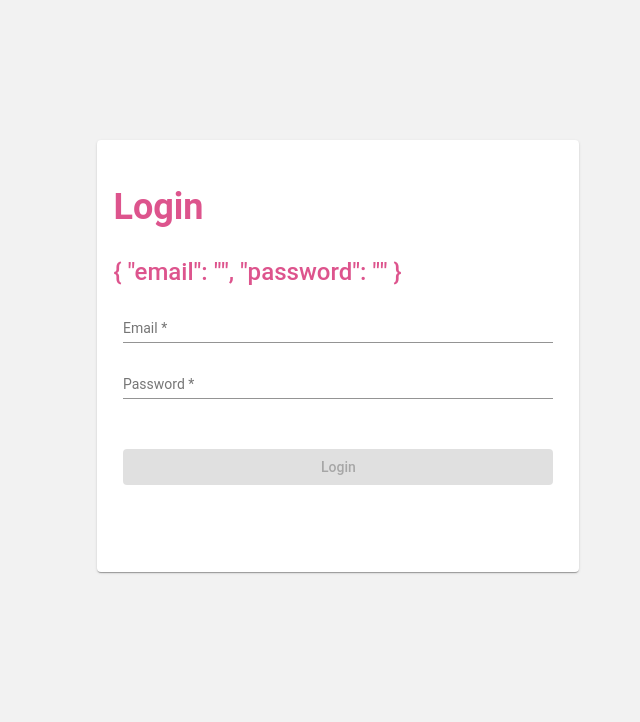
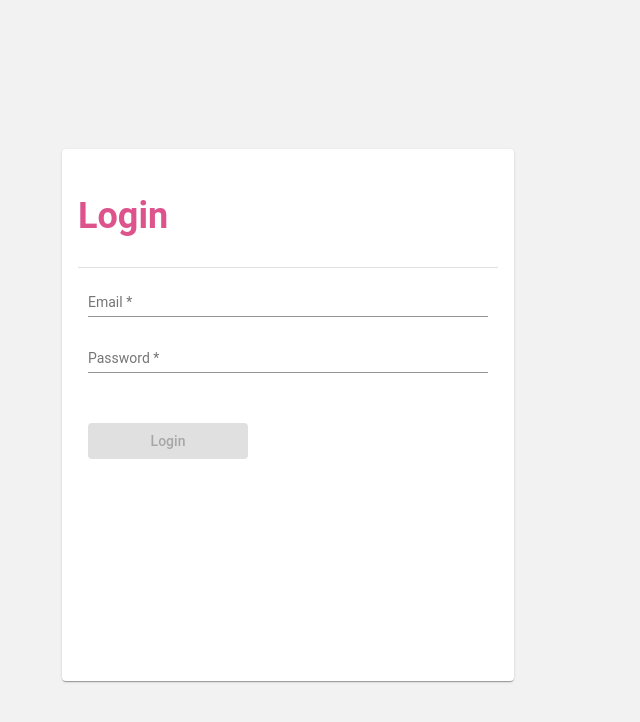
Before and after one commit to Drewery-ctrl/invoice-builder, an Angular app: page /login in a window 1280 px wide. Shown: the top 722 px of the page, without its empty margins (367-1007 px from the left). Built offline with nearby package versions, Linux system fonts and the light colour scheme.

Commit message:
Send Login Request to Backend Server

```diff
--- a/src/app/app.module.ts
+++ b/src/app/app.module.ts
@@ -6,6 +6,7 @@ import {AppComponent} from './app.component';
 import {BrowserAnimationsModule} from "@angular/platform-browser/animations";
 import {MaterialModule} from "./shared/material.module";
 import {AuthModule} from "./auth/auth.module";
+import {CoreModule} from './core/core.module';
 
 @NgModule({
    declarations: [
@@ -16,7 +17,8 @@ import {AuthModule} from "./auth/auth.module";
       BrowserAnimationsModule,
       MaterialModule,
       AppRoutingModule,
-      AuthModule
+      AuthModule,
+      CoreModule
    ],
    providers: [],
    bootstrap: [AppComponent]
--- a/src/app/auth/auth.component.html
+++ b/src/app/auth/auth.component.html
@@ -1,10 +1,10 @@
 <div class="limiter">
    <div class="container-login">
-      <mat-card>
+      <mat-card mat-elevation-z8>
          <mat-card-title>
             <h2>Login</h2>
-            {{ this.authForm.value | json }}
          </mat-card-title>
+         <mat-divider inset></mat-divider>
          <mat-card-content>
             <form [formGroup]="authForm" (ngSubmit)="onSubmit()" novalidate>
                <mat-form-field color="accent">
@@ -14,7 +14,7 @@
                   </mat-error>
                </mat-form-field>
                <mat-form-field color="accent">
-                  <input matInput placeholder="Password" formControlName="password" type="password" required>
+                  <input matInput placeholder="Password" formControlName="password" type="password" required autocomplete="on">
                   <mat-error *ngIf="authForm.get('password')?.hasError('required')">
                      Password is <strong>required</strong>
                   </mat-error>
--- a/src/app/auth/auth.component.scss
+++ b/src/app/auth/auth.component.scss
@@ -7,14 +7,12 @@
    width: 100%;
 }
 
+
 .mat-card {
-   position: absolute;
-   width: 450px;
-   height: 400px;
+   max-width: 500px;
+   width: 420px;
+   height: 500px;
    z-index: 10;
-   top: 30%;
-   left: 48%;
-   margin: -100px 0 0 -150px;
 }
 
 .mat-card-content > * {
@@ -22,8 +20,9 @@
    padding: 10px;
    flex-direction: column;
 
-   .authButton{
+   .authButton {
       margin-top: 2rem;
+      width: 40%;
    }
 }
 
--- a/src/app/auth/auth.component.ts
+++ b/src/app/auth/auth.component.ts
@@ -1,5 +1,6 @@
 import {Component, OnInit} from '@angular/core';
 import {FormBuilder, FormGroup, Validators} from "@angular/forms";
+import {AuthService} from "../core/services/auth.service";
 
 @Component({
    selector: 'app-auth',
@@ -9,7 +10,7 @@ import {FormBuilder, FormGroup, Validators} from "@angular/forms";
 export class AuthComponent implements OnInit {
    authForm: FormGroup;
 
-   constructor(private fb: FormBuilder) {
+   constructor(private fb: FormBuilder, private authService: AuthService) {
    }
 
    ngOnInit(): void {
@@ -24,6 +25,13 @@ export class AuthComponent implements OnInit {
    }
 
    onSubmit() {
-      console.log('Submitted');
+      this.authService.login(this.authForm.value).subscribe({
+         next: (data) => {
+            console.log('Logged in', data);
+         },
+         error: (err) => {
+            console.log(err);
+         }
+      })
    }
 }
--- /dev/null
+++ b/src/app/core/models/user.ts
@@ -0,0 +1,6 @@
+export class User {
+   _id: number;
+   email: string;
+   password: string;
+   token?: string;
+}
--- /dev/null
+++ b/src/app/core/services/auth.service.ts
@@ -0,0 +1,18 @@
+import {HttpClient} from '@angular/common/http';
+import {Injectable} from '@angular/core';
+import {Observable} from 'rxjs';
+import {environment} from 'src/environments/environment';
+import {User} from "../models/user";
+
+@Injectable({
+   providedIn: 'root'
+})
+export class AuthService {
+
+   constructor(private httpClient: HttpClient) {
+   }
+
+   login(user: User): Observable<User> {
+      return this.httpClient.post<User>(`${environment.api_url}/users/login`, user);
+   }
+}
--- a/src/environments/environment.ts
+++ b/src/environments/environment.ts
@@ -3,7 +3,8 @@
 // The list of file replacements can be found in `angular.json`.
 
 export const environment = {
-  production: false
+   production: false,
+   api_url: 'http://localhost:3001/api/v1'
 };
 
 /*
@@ -13,4 +14,4 @@ export const environment = {
  * This import should be commented out in production mode because it will have a negative impact
  * on performance if an error is thrown.
  */
-// import 'zone.js/plugins/zone-error';  // Included with Angular CLI.
+import 'zone.js/plugins/zone-error'; // Included with Angular CLI.
```
Also changed, not shown: src/app/core/core.module.ts (added, +16 -0 lines).
